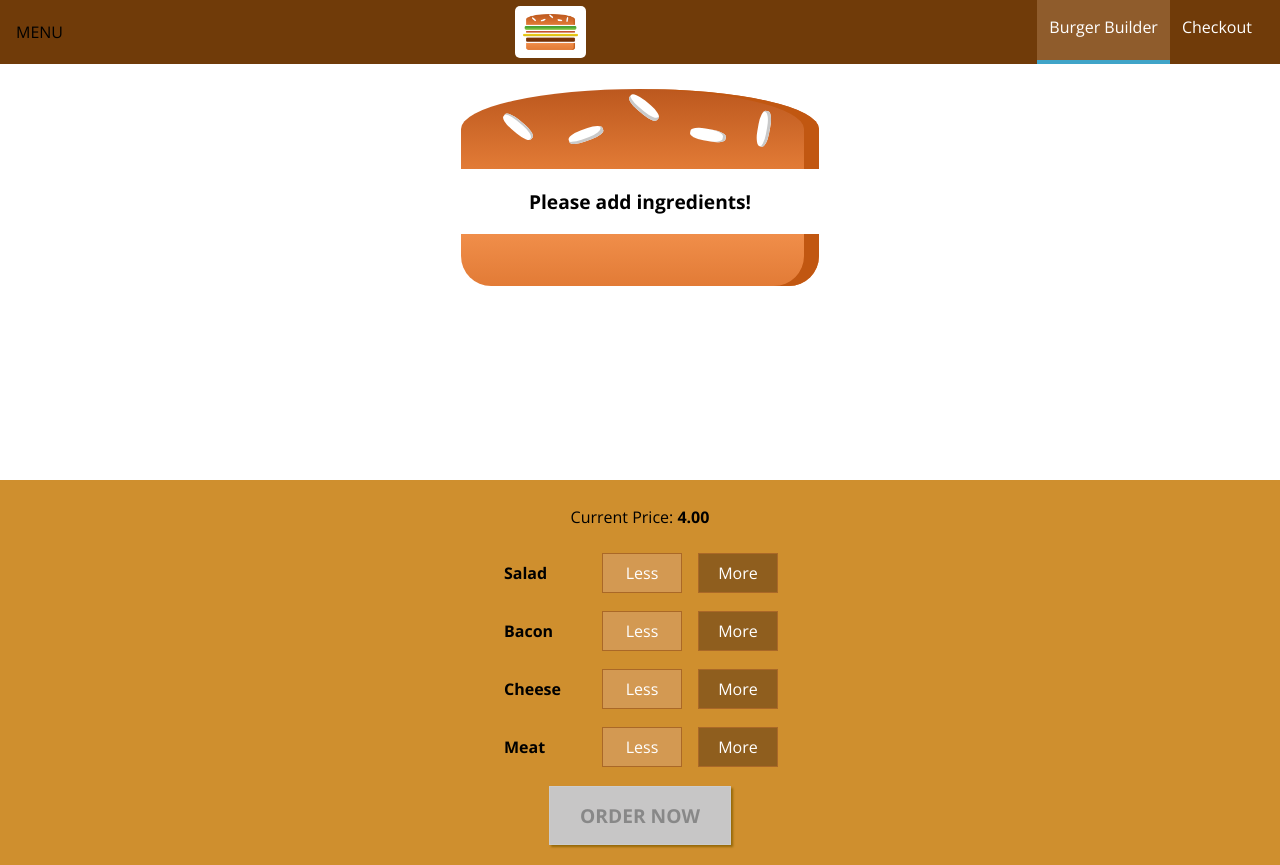
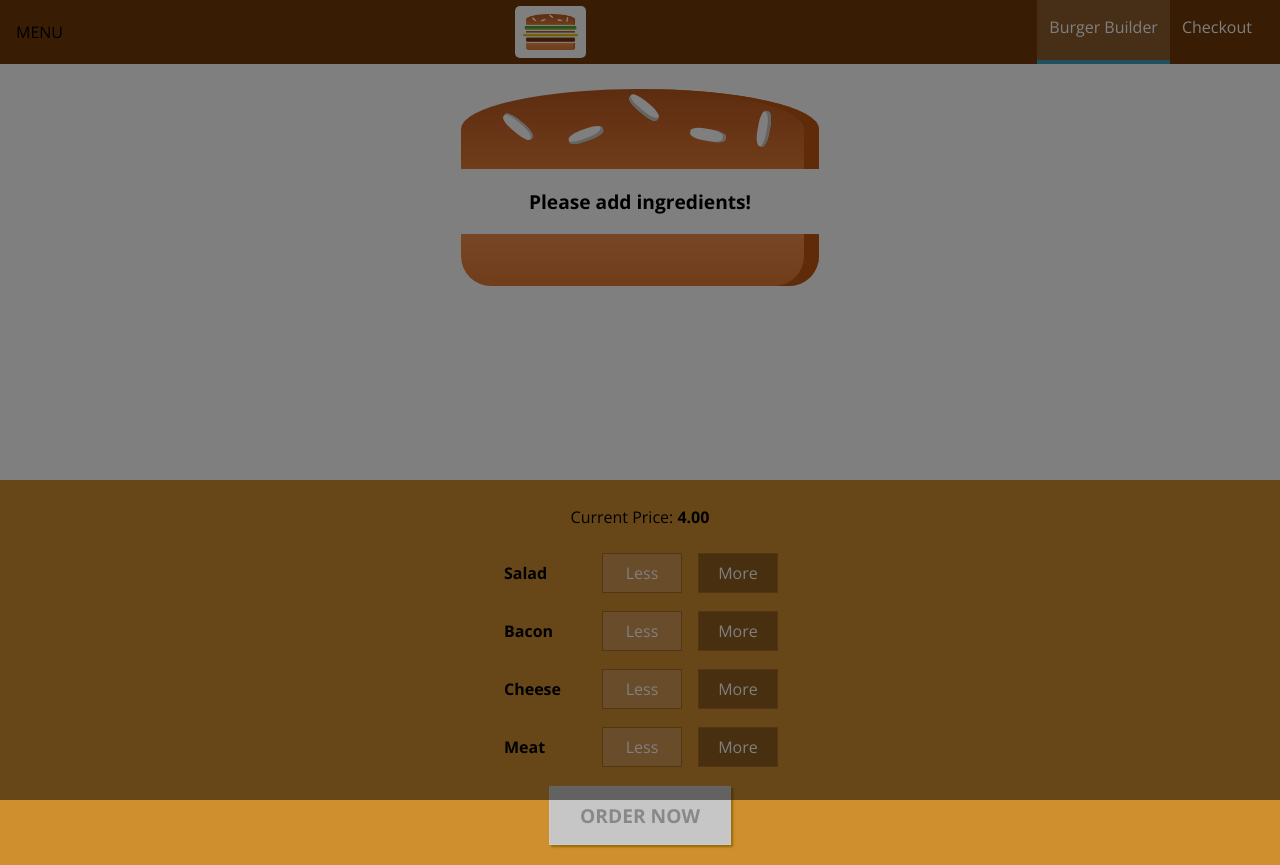
Before and after one commit to rharbert/burger-builder, a React app in the folder burger-builder/: page / in a window 1280 px wide. Built offline with nearby package versions, Linux system fonts and the light colour scheme.

Commit message:
Reused Backdrop and adjusted Layout into a class based Component to determine when the SideDrawer shows and when it does not; in other words, determine when SideDrawer is open or closed

```diff
--- a/burger-builder/src/components/Layout/Layout.js
+++ b/burger-builder/src/components/Layout/Layout.js
@@ -1,18 +1,32 @@
-import React from 'react';
+import React, { Component } from 'react';
 
 import Aux from '../../hoc/Auxiliary';
 import classes from './Layout.css';
 import Toolbar from '../Navigation/Toolbar/Toolbar';
 import SideDrawer from '../Navigation/SideDrawer/SideDrawer';
 
-const layout = ( props ) => (
-  <Aux>
-    <Toolbar />
-    <SideDrawer />
-    <main className={classes.Content}>
-      {props.children}
-    </main>
-  </Aux>
-);
+class Layout extends Component {
+  state ={
+    showSideDrawer: true
+  }
 
-export default layout;
+  sideDrawerClosedHandler = () => {
+    this.setState({showSideDrawer: false});
+  }
+
+  render () {
+    return (
+      <Aux>
+        <Toolbar />
+        <SideDrawer
+          open={this.state.showSideDrawer}
+          closed={this.sideDrawerClosedHandler} />
+        <main className={classes.Content}>
+          {this.props.children}
+        </main>
+      </Aux>
+    )
+  }
+};
+
+export default Layout;
--- a/burger-builder/src/components/Navigation/SideDrawer/SideDrawer.js
+++ b/burger-builder/src/components/Navigation/SideDrawer/SideDrawer.js
@@ -4,16 +4,25 @@
 import NavItems from '../NavItems/NavItems';
 
 import classes from './SideDrawer.css';
+import BackDrop from '../../UI/Backdrop/Backdrop';
+import Aux from '../../../hoc/Auxiliary';
 
 const sideDrawer = (props) => {
-  //..
+  let attachedClasses = [classes.SideDrawer, classes.Close];
+  if (props.open) {
+    attachedClasses =[classes.SideDrawer, classes.Open];
+  }
+
   return (
-    <div className={classes.SideDrawer}>
-      <Logo height="12%"/>
-      <nav>
-        <NavItems />
-      </nav>
-    </div>
+    <Aux>
+      <BackDrop show={props.open} clicked={props.closed} />
+      <div className={attachedClasses.join(' ')} >
+        <Logo height="12%"/>
+        <nav>
+          <NavItems />
+        </nav>
+      </div>
+    </Aux>
   );
 };
 
```
